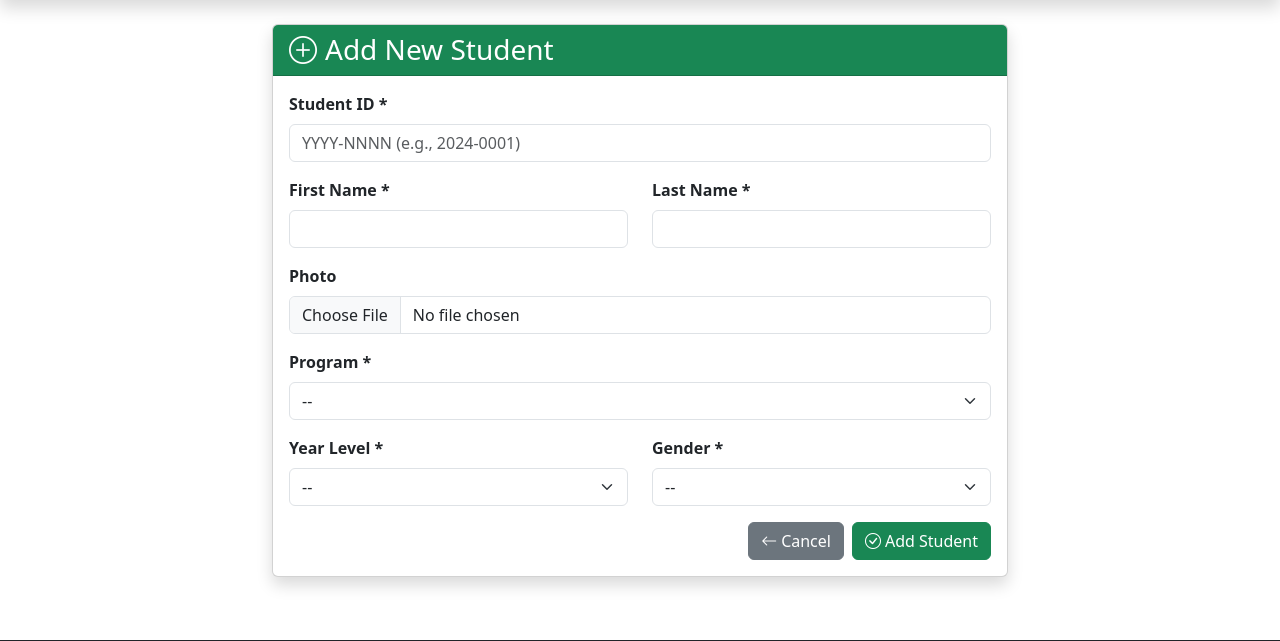
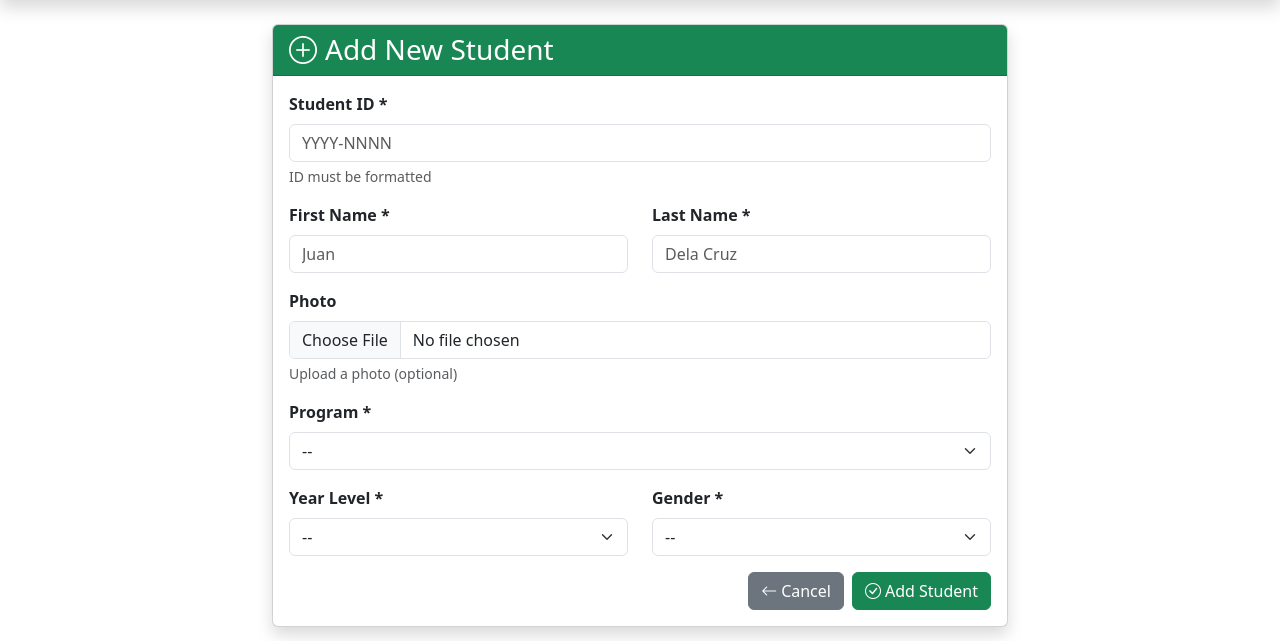
Before and after one commit to jeysu/ssis_proj, a Flask app: page /student/add in a window 1280 px wide. Shown: the part 56-697 px from the top of the page. Run offline with Flask 3, Linux system fonts and the light colour scheme; data that the repository does not hold is empty.

Commit message:
added placeholders

```diff
--- a/app/templates/student/add.html
+++ b/app/templates/student/add.html
@@ -20,8 +20,9 @@
                                id="id"
                                name="id"
                                pattern="\d{4}-\d{4}"
-                               placeholder="YYYY-NNNN (e.g., 2024-0001)"
+                               placeholder="YYYY-NNNN"
                                required>
+                        <div class="form-text">ID must be formatted</div>
                     </div>
 
                     <div class="row">
@@ -31,6 +32,7 @@
                                    class="form-control"
                                    id="firstname"
                                    name="firstname"
+                                   placeholder="Juan"
                                    required>
                         </div>
 
@@ -40,6 +42,7 @@
                                    class="form-control"
                                    id="lastname"
                                    name="lastname"
+                                   placeholder="Dela Cruz"
                                    required>
                         </div>
                     </div>
@@ -51,6 +54,7 @@
                                id="photo"
                                name="photo"
                                accept="image/*">
+                        <div class="form-text">Upload a photo (optional)</div>
                     </div>
 
                     <div class="mb-3">
```
Also changed, not shown: app/templates/student/edit.html (+8 -6 lines).
